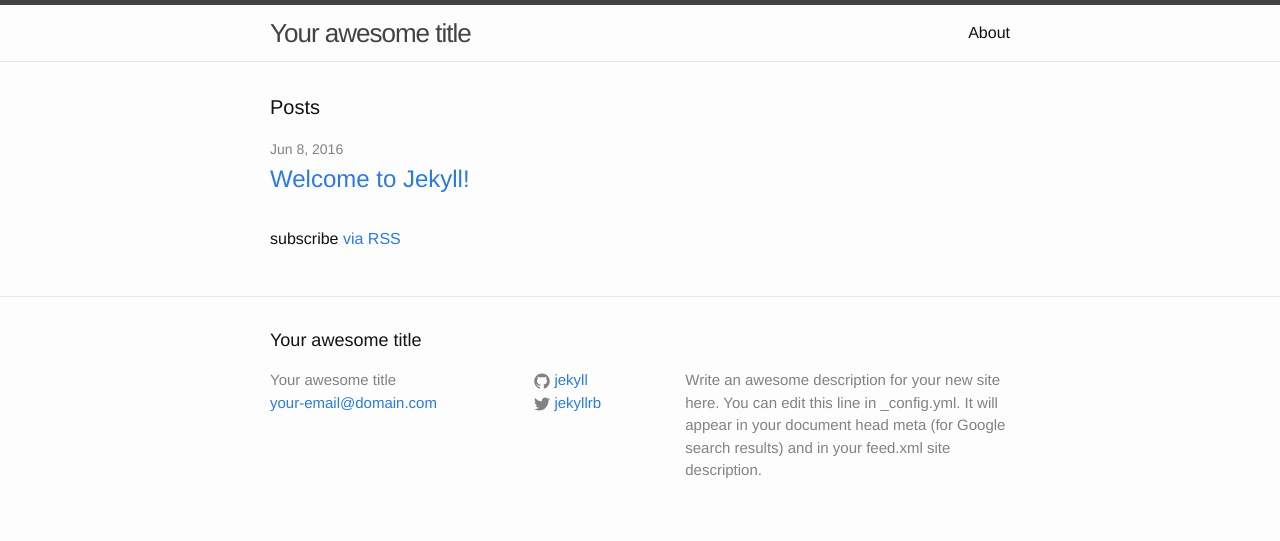
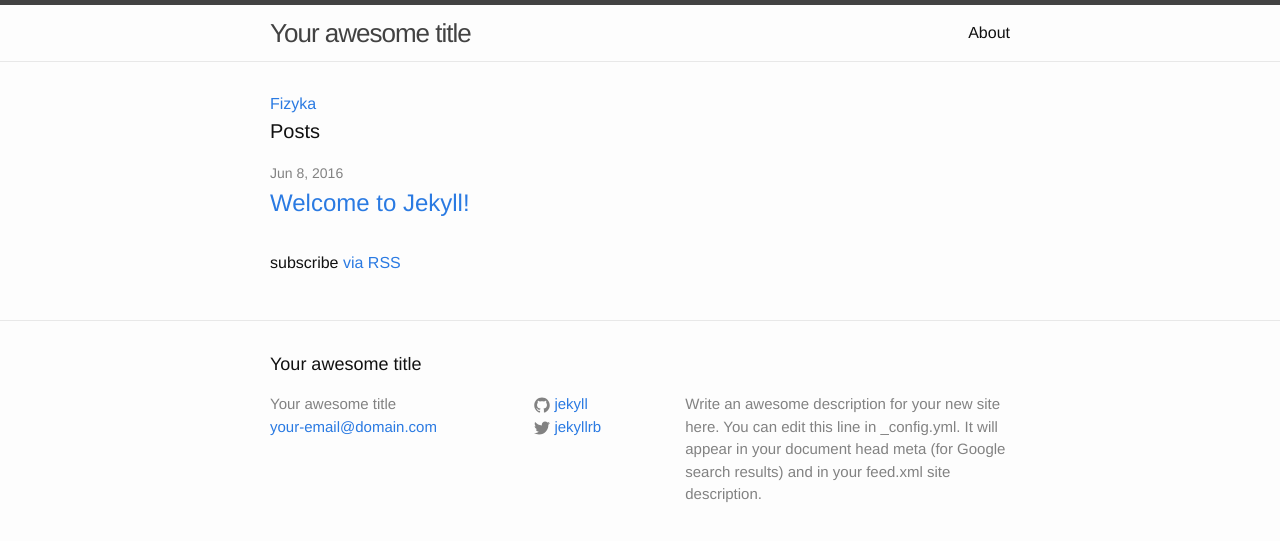
Before and after one commit to kanonieer/kanonieer.github.io, a Jekyll site: the page built from index.html, in a window 1280 px wide. Shown: the top 541 px of the page. Built offline with Jekyll 4.4.1, drawn with Linux system fonts in a browser that asks for light colours.

Commit message:
'zmianyyy'

```diff
--- /dev/null
+++ b/fizyka.html
@@ -0,0 +1,6 @@
+---
+layout: default
+---
+<div class="container">
+    <h1>Fizyka</h1>
+</div>
--- a/index.html
+++ b/index.html
@@ -3,10 +3,11 @@ layout: default
 ---
 
 <div class="home">
+  <a href="fizyka.html">Fizyka</a>
 
   <h1 class="page-heading">Posts</h1>
 
-  <ul class="post-list">
+ <ul class="post-list">
     {% for post in site.posts %}
       <li>
         <span class="post-meta">{{ post.date | date: "%b %-d, %Y" }}</span>
```
